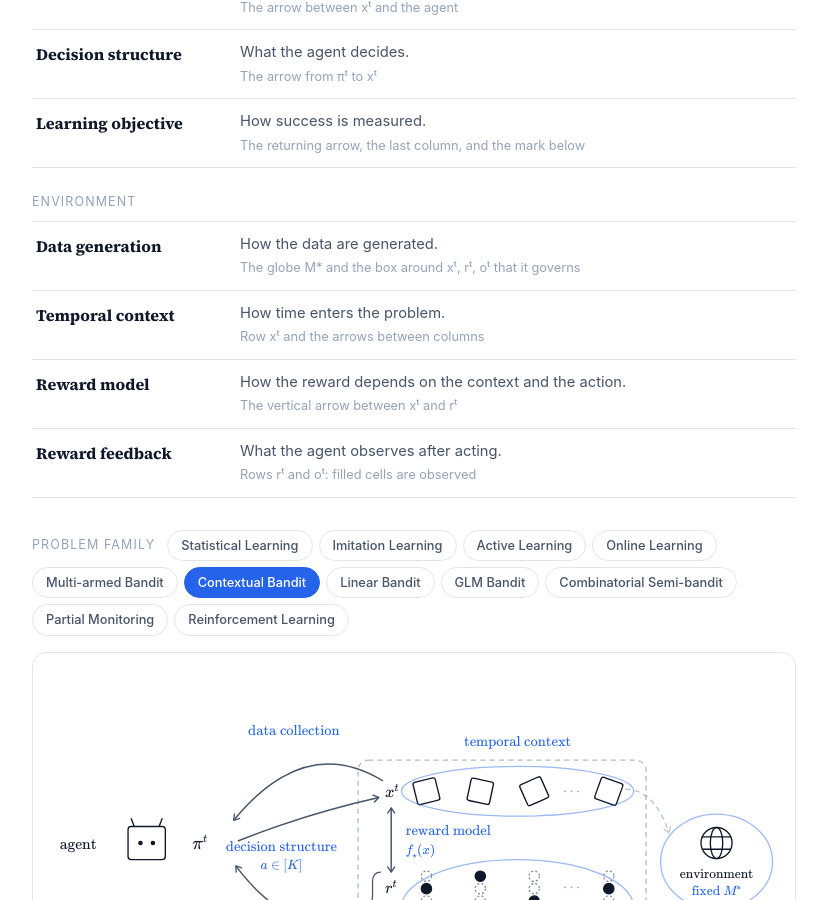
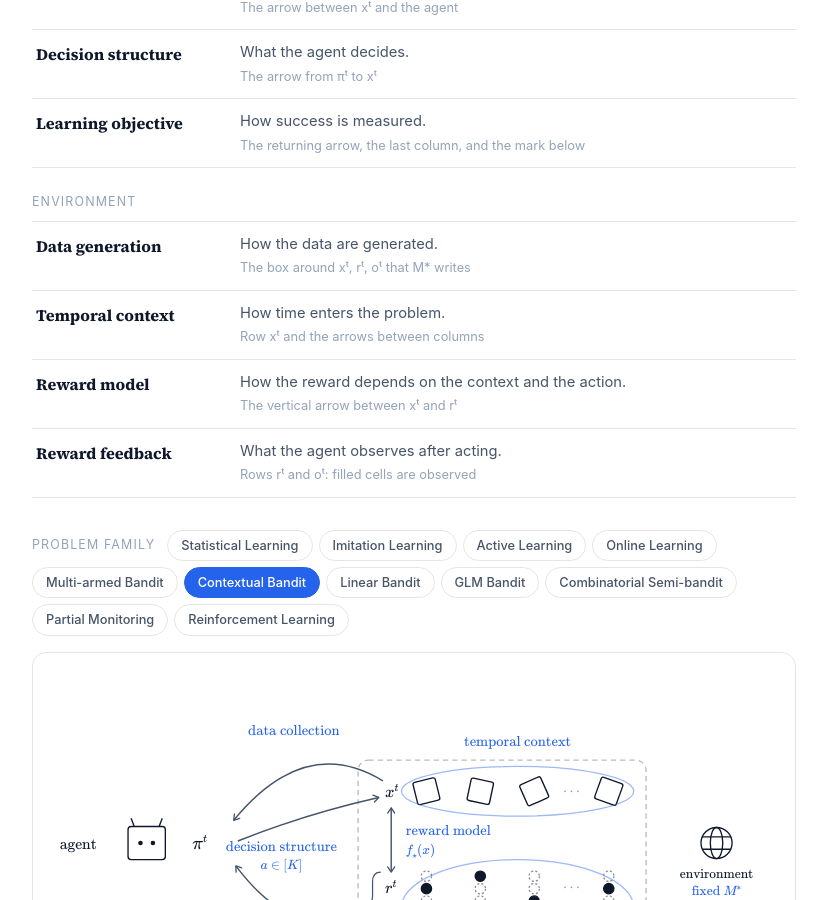
Before and after one commit to hajin322/hajin322.github.io, a Jekyll site: the page built from pages/learning-framework.html, in a window 1280 px wide and 900 px high, scrolled down 886 px. Shown: the whole window, without its empty margins (226-1053 px from the left). Built offline with Jekyll 4.4.1, drawn with Linux system fonts in a browser that asks for light colours.

Commit message:
Learning Framework: drop env ellipse and context-to-env arrow
Co-Authored-By: Claude Opus 5.5 <noreply@anthropic.com>

```diff
--- a/pages/learning-framework.html
+++ b/pages/learning-framework.html
@@ -230,7 +230,7 @@ permalink: /pages/learning-framework/
     <div>
       <dt>Data generation</dt>
       <dd><span data-l="en" lang="en">How the data are generated.</span><span data-l="ko" lang="ko">데이터가 어떻게 생성되는가.</span>
-        <span class="lf-where"><span data-l="en" lang="en">The globe M* and the box around xᵗ, rᵗ, oᵗ that it governs</span><span data-l="ko" lang="ko">지구본 M*와 그것이 관할하는 xᵗ, rᵗ, oᵗ의 상자</span></span></dd>
+        <span class="lf-where"><span data-l="en" lang="en">The box around xᵗ, rᵗ, oᵗ that M* writes</span><span data-l="ko" lang="ko">M*가 쓰는 xᵗ, rᵗ, oᵗ를 둘러싼 상자</span></span></dd>
     </div>
     <div>
       <dt>Temporal context</dt>
@@ -300,12 +300,10 @@ permalink: /pages/learning-framework/
 
       <!-- the environment, right next to its box -->
 
-      <ellipse id="elEnv" class="ell" data-ax="env" cx="652" cy="186" rx="54" ry="46"/>
       <g><circle class="ink" cx="652" cy="168" r="15"/><ellipse class="ink" cx="652" cy="168" rx="6" ry="15"/><line class="ink" x1="638" y1="162" x2="666" y2="162"/><line class="ink" x1="638" y1="174" x2="666" y2="174"/></g>
       <text class="t" x="652" y="202" text-anchor="middle" style="font-size:13px">environment</text>
       <g id="envCap" data-ax="env"><text class="capA" data-l="en" x="652" y="218" text-anchor="middle"></text><text class="capA" data-l="ko" x="652" y="218" text-anchor="middle"></text></g>
       <text class="ax" data-ax="env" x="652" y="252" text-anchor="middle">data generation</text>
-      <path id="advLine" class="link" data-ax="env" d="M564 116 Q592 116 606 158"/>
 
       <!-- objective marks -->
       <g id="objRisk" data-ax="obj" class="hide">
@@ -378,11 +376,11 @@ const AXES = [
     ['Inference', 'Whether the conclusions about the environment M* are statistically valid.', '환경 M*에 대한 결론이 통계적으로 타당한지로 잰다.']]},
   {id:'env', name:'Data generation',
    q:['How is the data generated?', '데이터가 어떻게 생성되나'],
-   where:['The globe M* and the box around xᵗ, rᵗ, oᵗ that it governs', '지구본 M*와 그것이 관할하는 xᵗ, rᵗ, oᵗ의 상자'], vals:[
+   where:['The box around xᵗ, rᵗ, oᵗ that M* writes', 'M*가 쓰는 xᵗ, rᵗ, oᵗ를 둘러싼 상자'], vals:[
     ['i.i.d.', 'A fixed M* generates every round independently.', '고정된 M*가 매 라운드를 독립적으로 생성한다.'],
     ['Stochastic', 'M* is a stochastic process that can change over time.', 'M*가 시간에 따라 바뀔 수 있는 확률 과정이다.'],
     ['Arbitrary', 'The sequence is fixed in advance, arbitrarily, with no distribution behind it.', '분포 없이 수열이 미리 임의로 정해져 있다.'],
-    ['Adversarial', 'M* reads the history so far and writes the next round against the agent. An arrow appears from the data to the environment.', 'M*가 지금까지의 기록을 보고 다음 라운드를 쓴다. 데이터에서 환경으로 화살표가 생긴다.']]},
+    ['Adversarial', 'M* reads the history so far and writes the next round against the agent.', 'M*가 지금까지의 기록을 보고 다음 라운드를 쓴다.']]},
   {id:'temp', name:'Temporal context',
    q:['How does time enter?', '시간이 어떻게 들어오나'],
    where:['Row xᵗ and the arrows between columns', 'xᵗ의 행과 칸 사이의 화살표'], vals:[
```
Also changed, not shown: other parts of pages/learning-framework.html (+0 -1 lines).
